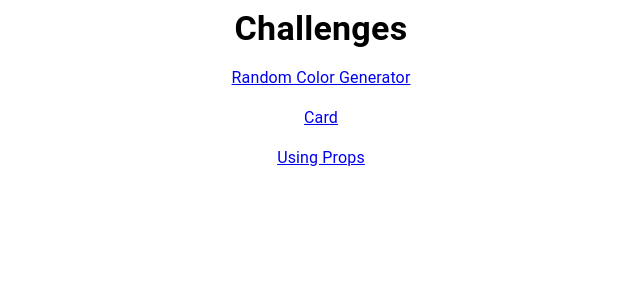
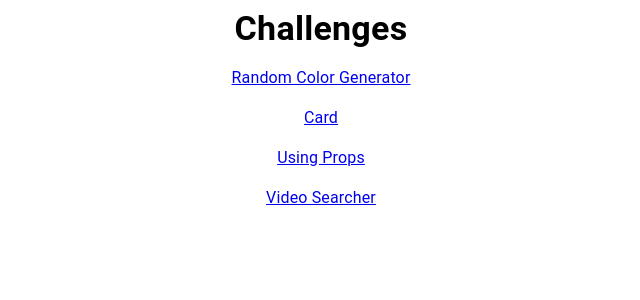
Before and after one commit to derek-0000/react-starter-challenges, a React (Vite) app: page / in a window 1280 px wide. Shown: the top 300 px of the page, without its empty margins (319-959 px from the left). Built offline with nearby package versions, Linux system fonts and the light colour scheme.

Commit message:
Update Video Searcher challenge

```diff
--- a/src/App.tsx
+++ b/src/App.tsx
@@ -17,7 +17,9 @@ function App() {
         <Link to="/using-props">
           <Typography>Using Props</Typography>
         </Link>
-
+        <Link to="/videoSearcher">
+          <Typography>Video Searcher</Typography>
+        </Link>
       </Stack>
     </Container>
   );
--- /dev/null
+++ b/src/challenges/VideoSearcher.tsx
@@ -0,0 +1,3 @@
+export default function VideoSearcher() {
+  return "VideoSearcher";
+}
--- a/src/main.tsx
+++ b/src/main.tsx
@@ -5,6 +5,7 @@ import { createBrowserRouter, Outlet, RouterProvider } from "react-router-dom";
 import RandomColorGenerator from "./challenges/RandomColorGenerator.tsx";
 import UsingProps from "./challenges/UsingProps.tsx";
 import CardList from "./challenges/CardList.tsx";
+import VideoSearcher from "./challenges/VideoSearcher.tsx";
 
 const router = createBrowserRouter([
   {
@@ -24,6 +25,10 @@ const router = createBrowserRouter([
         path: "/card",
         element: <CardList />,
       },
+      {
+        path: "/videoSearcher",
+        element: <VideoSearcher />,
+      },
     ],
   },
 ]);
```
